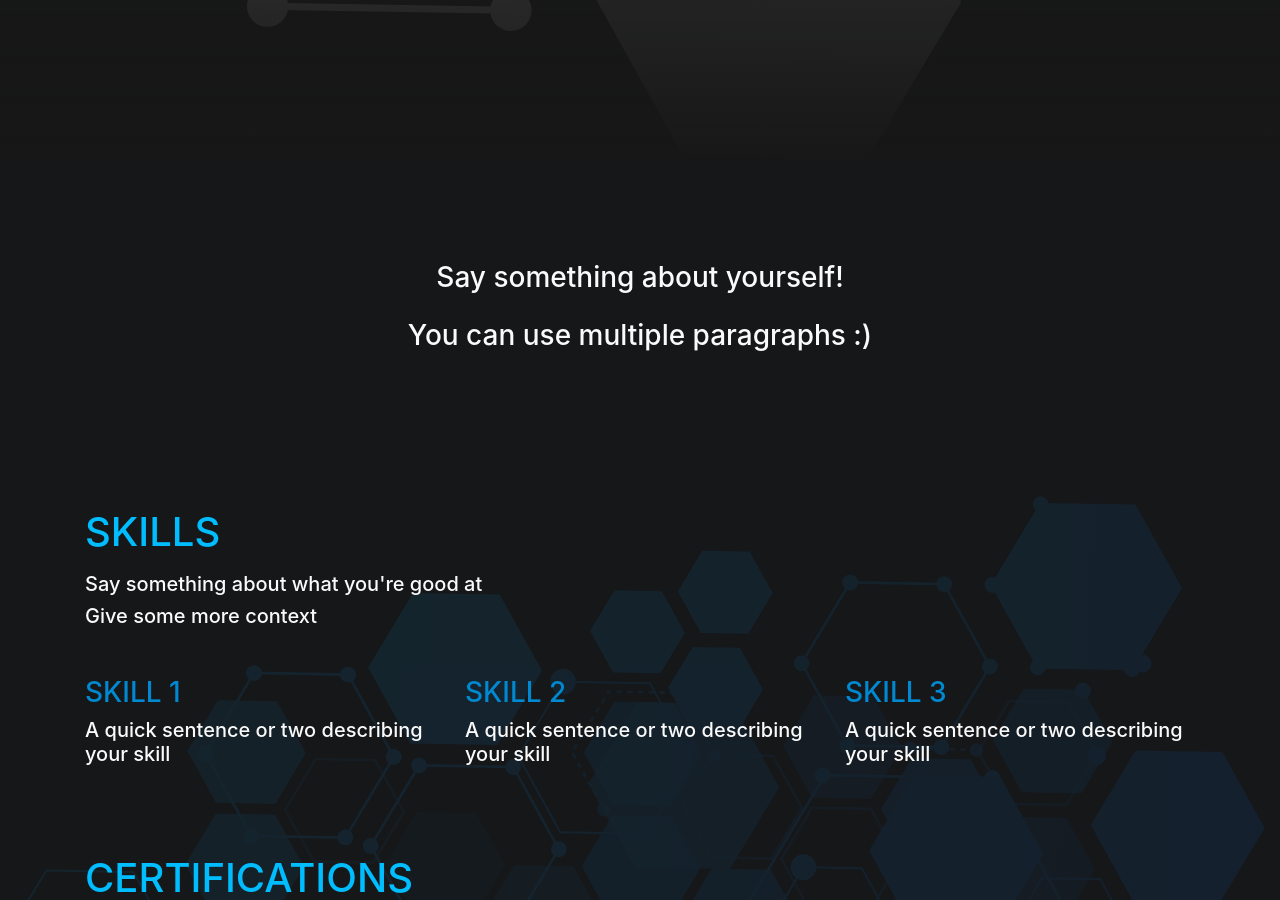
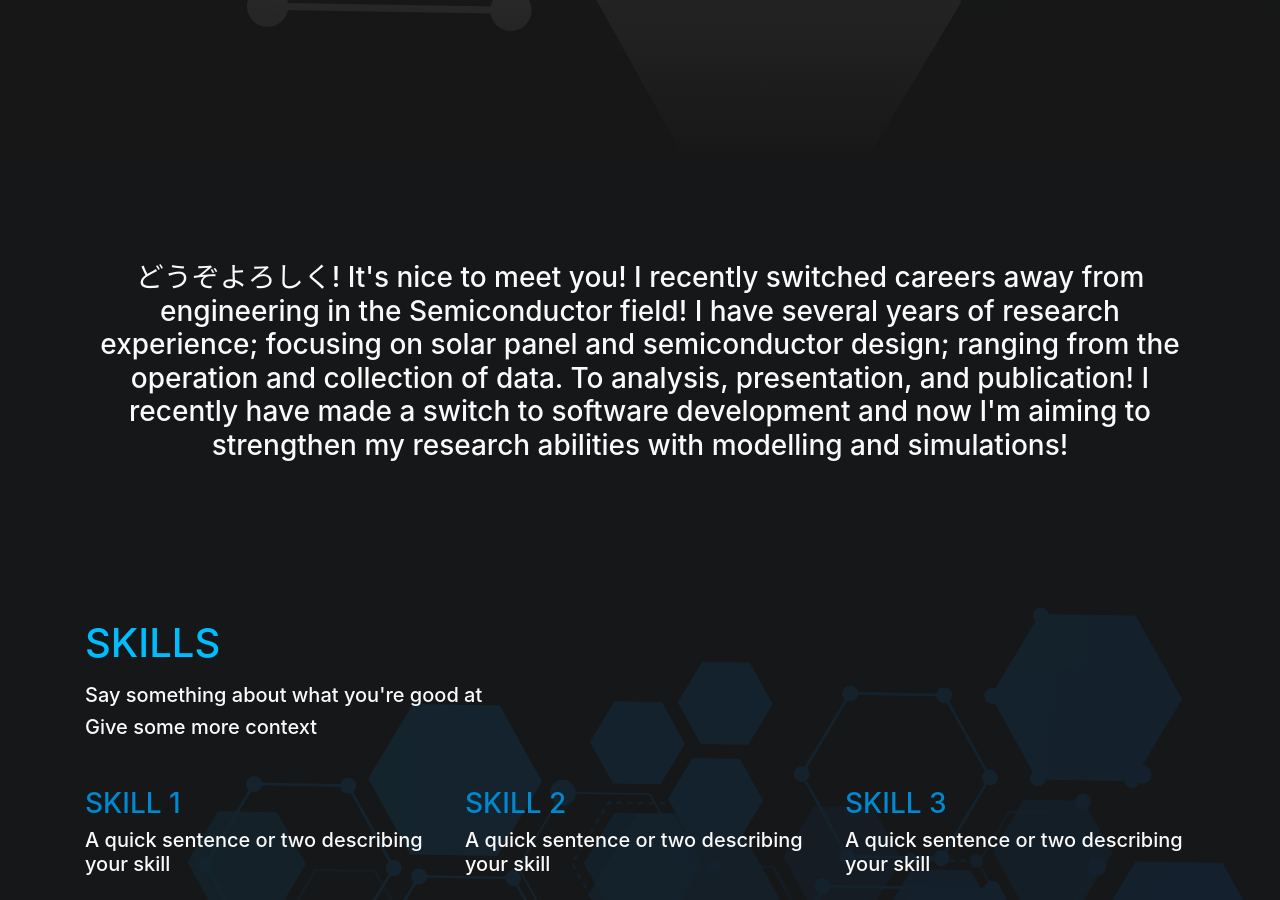
Before and after one commit to frin457/imori-personal-website, a Jekyll site: the page built from index.md, in a window 1280 px wide and 900 px high, scrolled down 855 px. Built offline with Jekyll 4.4.1, drawn with Linux system fonts in a browser that asks for light colours.

Commit message:
Update about.yml

```diff
--- a/_data/about.yml
+++ b/_data/about.yml
@@ -1,3 +1,2 @@
-- Say something about yourself!
-
-- You can use multiple paragraphs :)
+どうぞよろしく! It's nice to meet you! I recently switched careers away from engineering in the Semiconductor field! I have several years of research experience; focusing on solar panel and semiconductor design; ranging from the
+operation and collection of data. To analysis, presentation, and publication! I recently have made a switch to software development and now I'm aiming to strengthen my research abilities with modelling and simulations!
```
